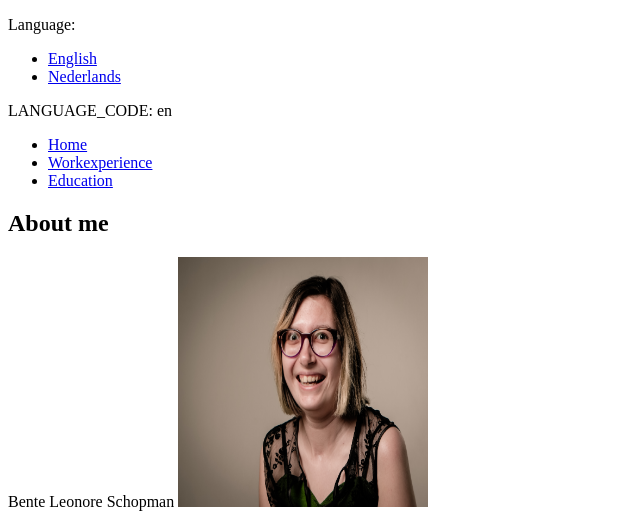
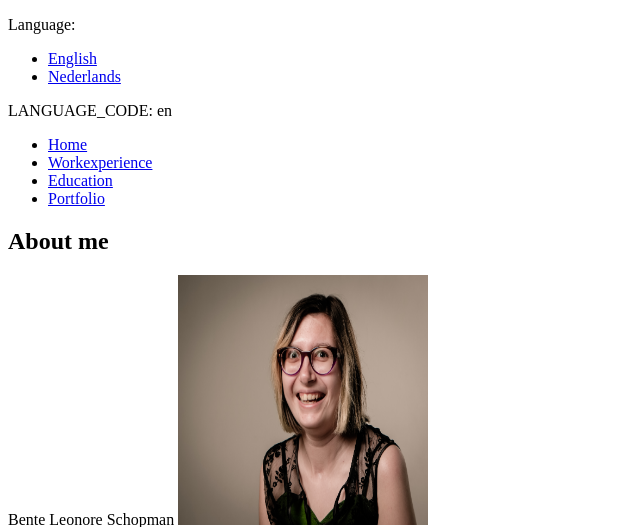
Before and after one commit to B2TheEe/portfolio, a Django app: page /en/ in a window 1280 px wide. Shown: the top 527 px of the page, without its empty margins (0-640 px from the left). Run offline with Django 5.2, Linux system fonts and the light colour scheme; data comes from the database, SQL or seed files in the repository.

Commit message:
Portfolio url in header

```diff
--- a/portfolio/app_portfolio/urls.py
+++ b/portfolio/app_portfolio/urls.py
@@ -2,5 +2,5 @@ from django.urls import path
 from . import views
 
 urlpatterns = [
-    path("", views.get_all_educationexperience, name="index"),
+    path("", views.get_all_portfolio_items, name="index"),
 ]
--- a/portfolio/portfolio/urls.py
+++ b/portfolio/portfolio/urls.py
@@ -33,6 +33,7 @@ urlpatterns = i18n_patterns(
     path('', include(('app_aboutMe.urls', 'app_aboutMe'), namespace='app_aboutMe')),
     path('work', include(('app_worke.urls', 'work'), namespace='app_worke')),
     path('education', include(('app_educatione.urls', 'education'), namespace='app_educatione')),
+    path('portfolio', include(('app_portfolio.urls', 'portfolio'), namespace='app_portfolio')),
 
 ) + static(settings.MEDIA_URL, document_root=settings.MEDIA_ROOT)
 urlpatterns += static(settings.STATIC_URL, document_root=settings.STATIC_ROOT)
--- a/portfolio/templates/header.html
+++ b/portfolio/templates/header.html
@@ -37,6 +37,9 @@
                 <li>
                      <a href="{% url 'app_educatione:index' %}">{% trans "Education" noop %}</a>
                 </li>
+                <li>
+                    <a href="{% url 'app_portfolio:index' %}"> {% trans "Portfolio" noop %}</a>
+                </li>
             </ul>
     </nav>
 </header>
```
